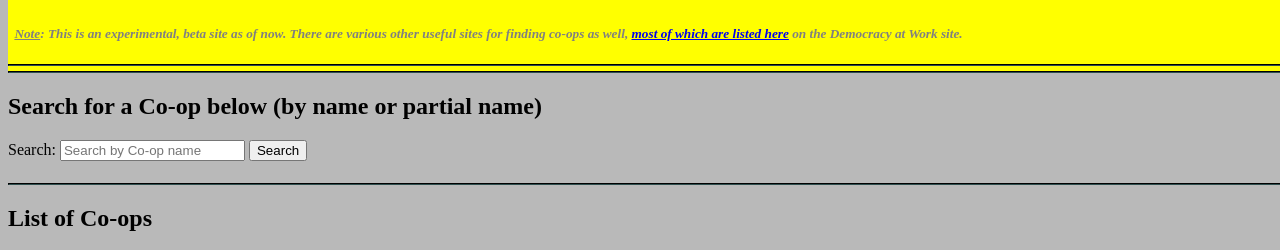
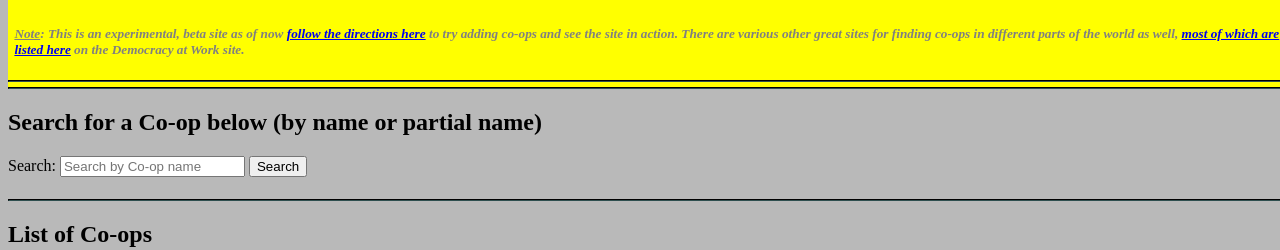
Before and after one commit to bhoconnor/coop-directory, a website: page html/index.html in a window 1280 px wide. Shown: the part 105-355 px from the top of the page. Drawn offline with Linux system fonts and the light colour scheme; no server answers.

Commit message:
Updated README & note at top of site

```diff
--- a/html/index.html
+++ b/html/index.html
@@ -28,7 +28,7 @@
     <header>
       <h1 id="large-top-banner" class="banner-color">Cooperatives from Around the World</h1>
       <h4 id="small-top-banner" class="banner-color"><em>Generated by users like you</em></h4>
-      <h5 id="small-top-banner" class="banner-color mini-banner"><em><u>Note</u>: This is an experimental, beta site as of now. There are various other useful sites for finding co-ops as well, <a href="https://www.democracyatwork.info/finding_co_ops" rel="noopener noreferrer" target="_blank">most of which are listed here</a> on the Democracy at Work site.</em></h5>
+      <h5 id="small-top-banner" class="banner-color mini-banner"><em><u>Note</u>: This is an experimental, beta site as of now <a href="https://github.com/bhoconnor/coop-directory">follow the directions here</a> to try adding co-ops and see the site in action. There are various other great sites for finding co-ops in different parts of the world as well, <a href="https://www.democracyatwork.info/finding_co_ops" rel="noopener noreferrer" target="_blank">most of which are listed here</a> on the Democracy at Work site.</em></h5>
       <hr class="black-hr-lines"/>
       <hr class="black-hr-lines"/>
     </header>
```
Also changed, not shown: README.md.
